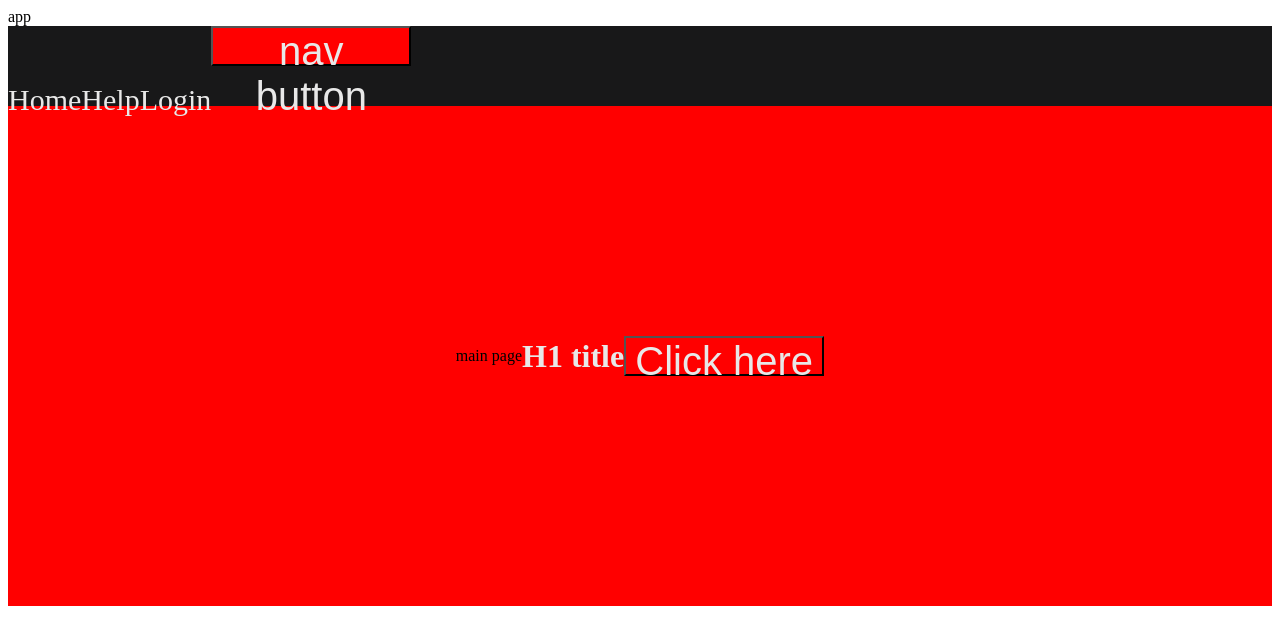
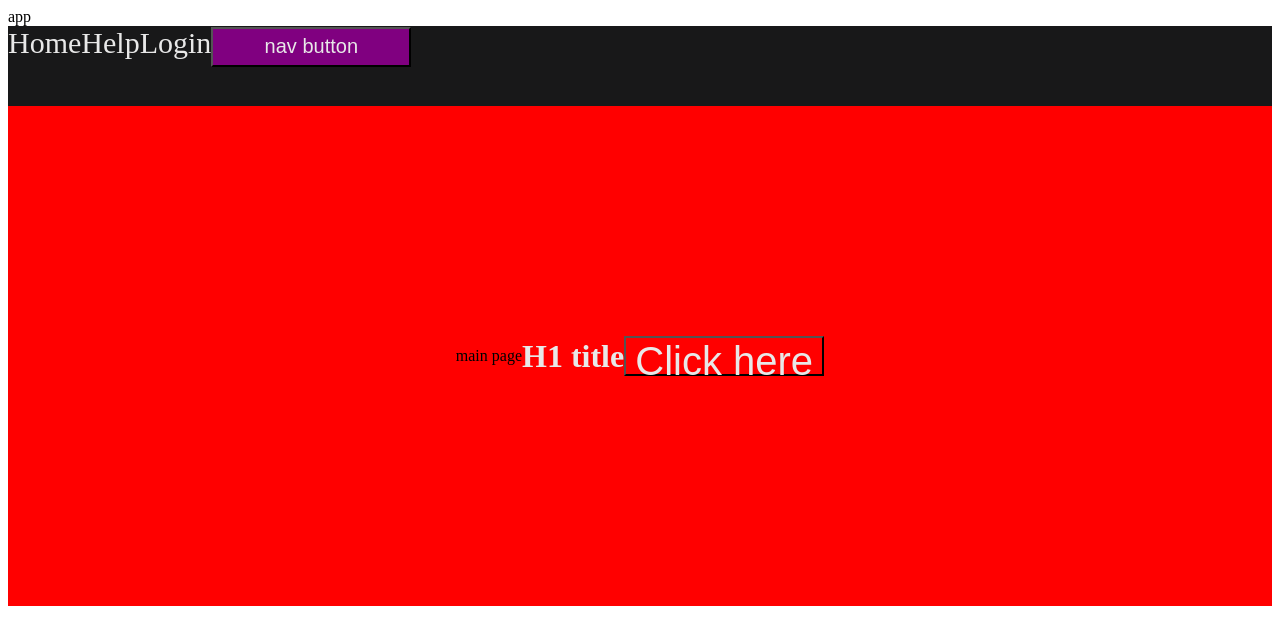
Before and after one commit to GoranAviani/sass_react, a React (Create React App) app: page / in a window 1280 px wide. Shown: the top 644 px of the page. Built offline with nearby package versions, Linux system fonts and the light colour scheme.

Commit message:
sass react

```diff
--- a/src/styles/Navbar.css
+++ b/src/styles/Navbar.css
@@ -2,6 +2,13 @@
   width: 100%;
   height: 80px;
   background: rgb(24, 24, 25);
+}
+.navbar button {
+  width: 200px;
+  height: 40px;
+  background-color: purple;
+  color: rgb(232, 232, 232);
+  font-size: 20px;
 }
 
 .navbar a {
@@ -9,12 +16,4 @@
   font-size: 30px;
 }
 
-button {
-  width: 200px;
-  height: 40px;
-  background-color: rgb(24, 24, 25);
-  color: rgb(232, 232, 232);
-  font-size: 20px;
-}
-
 /*# sourceMappingURL=Navbar.css.map */
--- a/src/styles/Navbar.scss
+++ b/src/styles/Navbar.scss
@@ -1,17 +1,16 @@
-@import '../variables/variables.scss';
 @import '../variables/variables.scss';
 
 .navbar {
   width: 100%;
   height: 80px;
   background: $blackColor;
+
+  button {
+    @include buttonStyle(purple, 20px);
+  }
 }
 
 .navbar a {
   color: $whiteColor;
   font-size: 30px;
 }
-
-button {
-  @include buttonStyle($blackColor,20px);
-}
```
Also changed, not shown: 1 other file (tests, documents, lock files or other folders).
